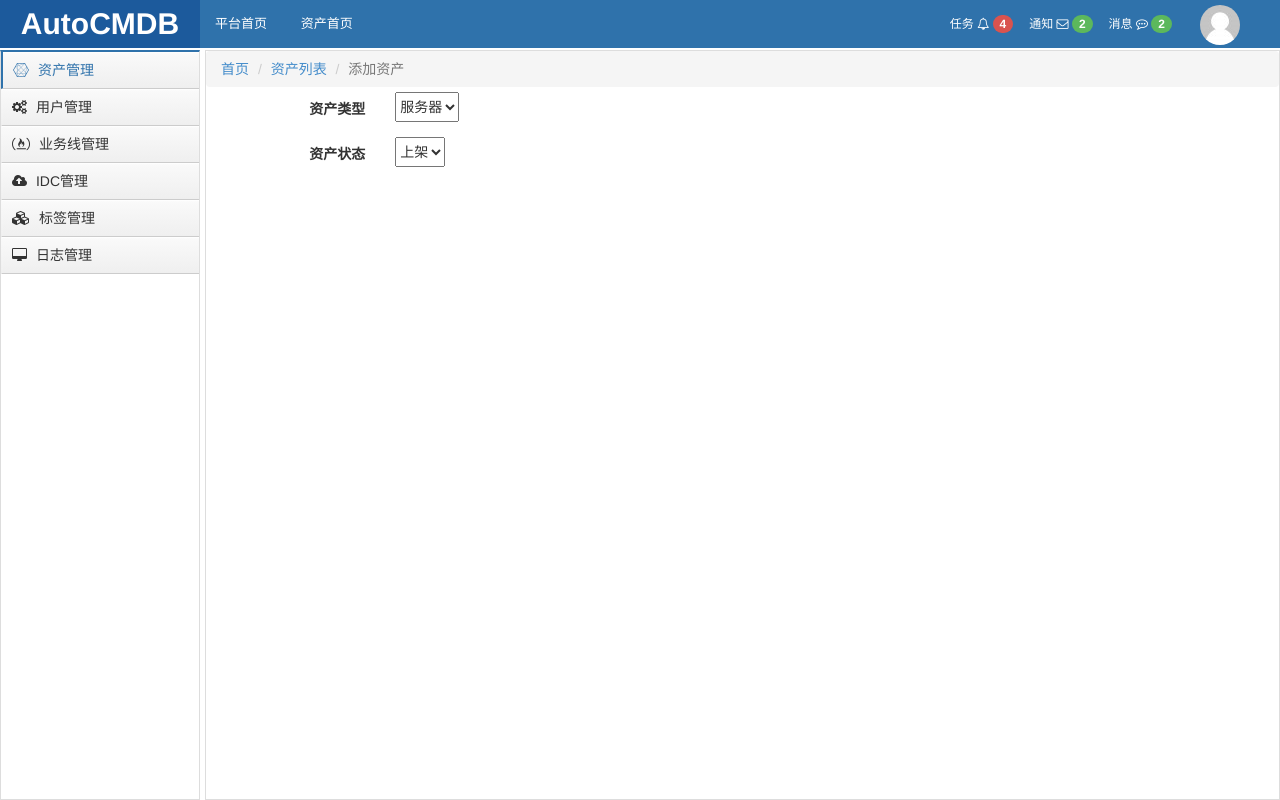
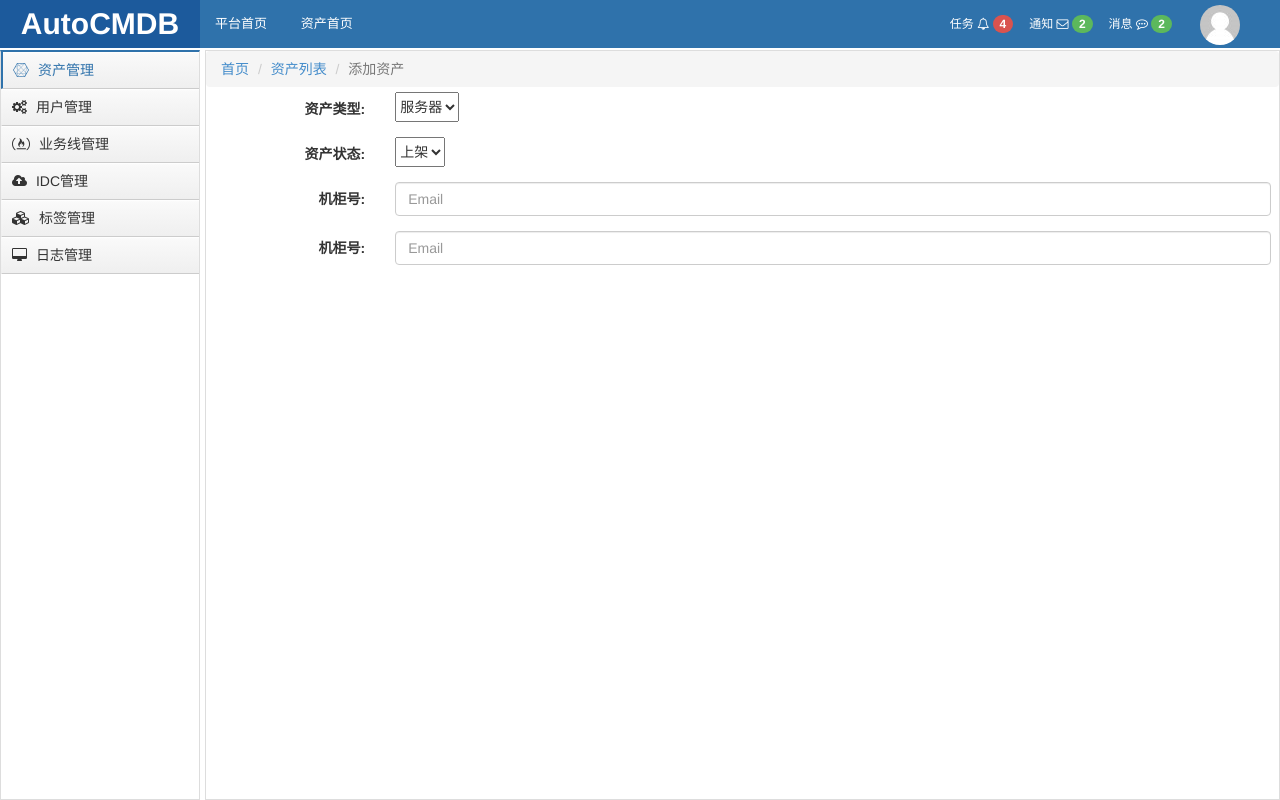
Before and after one commit to TerryMarszr0/cmdb-3, a Django app: page /add-asset.html in a window 1280 px wide. Run offline with Django 3.2, Linux system fonts and the light colour scheme; data that the repository does not hold is empty; some libraries are stand-ins or nearby versions.

Commit message:
配置新增资产页面

```diff
--- a/AutoCmdb/web/templates/add_asset.html
+++ b/AutoCmdb/web/templates/add_asset.html
@@ -19,7 +19,7 @@
         <form class="form-horizontal">
             {% csrf_token %}
             <div class="form-group">
-                <label for="id_device_type_id" class="col-sm-2 control-label">资产类型</label>
+                <label for="id_device_type_id" class="col-sm-2 control-label">资产类型: </label>
                 <div class="col-sm-10">
                     <select id="id_device_type_id" name="device_type_id" required="">
                         {% for i in data.device_type_list %}
@@ -29,13 +29,27 @@
                 </div>
             </div>
             <div class="form-group">
-                <label for="id_device_status_id" class="col-sm-2 control-label">资产状态</label>
+                <label for="id_device_status_id" class="col-sm-2 control-label">资产状态: </label>
                 <div class="col-sm-10">
                     <select id="id_device_status_id" name="device_status_id" required="">
                         {% for i in data.device_status_list %}
                             <option value="{{ i.id }}">{{ i.name }}</option>
                         {% endfor %}
                     </select>
+                </div>
+            </div>
+
+            <div class="form-group">
+                <label for="id_cabinet_num" class="col-sm-2 control-label">机柜号: </label>
+                <div class="col-sm-10">
+                    <input type="text" class="form-control" id="id_cabinet_num" name="cabinet_num" placeholder="Email">
+                </div>
+            </div>
+
+            <div class="form-group">
+                <label for="id_cabinet_order" class="col-sm-2 control-label">机柜号: </label>
+                <div class="col-sm-10">
+                    <input type="text" class="form-control" id="id_cabinet_order" name="cabinet_order" placeholder="Email">
                 </div>
             </div>
         </form>
```
